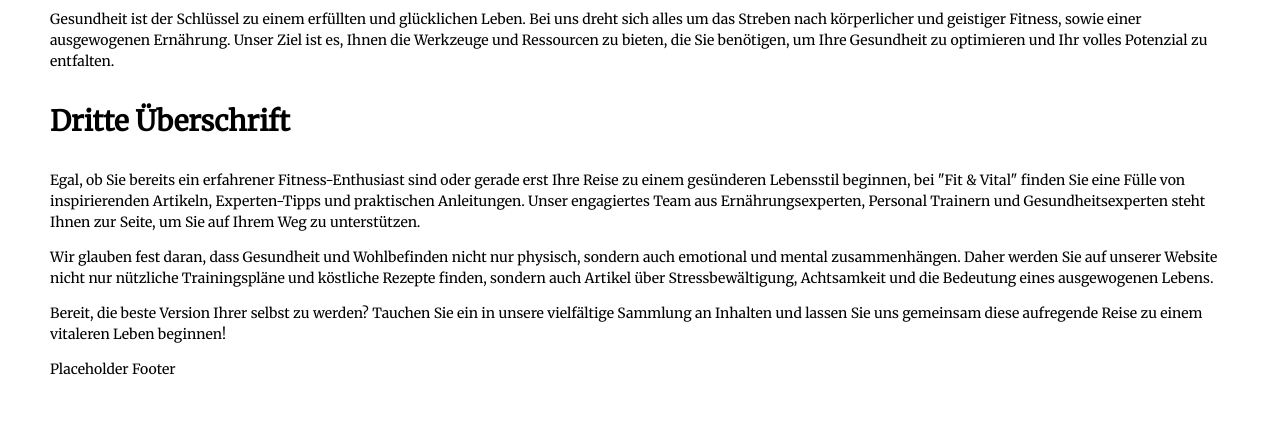
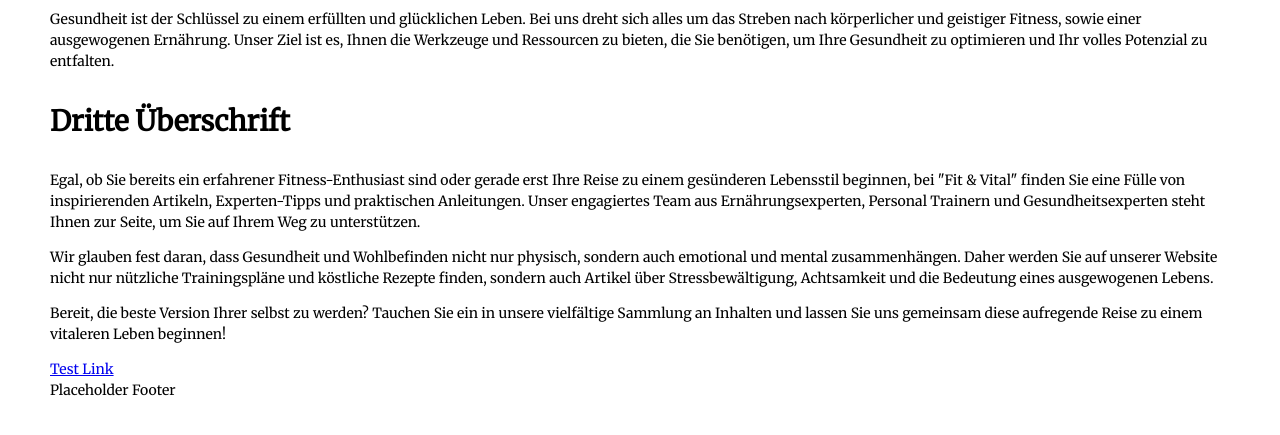
Before and after one commit to k-huber/04_newpage, a plain HTML site: page index.html in a window 1280 px wide. Shown: the part 175-610 px from the top of the page. Drawn offline with Linux system fonts and the light colour scheme.

Commit message:
add html link

```diff
--- a/index.html
+++ b/index.html
@@ -42,6 +42,8 @@
             <p>Bereit, die beste Version Ihrer selbst zu werden? Tauchen Sie ein in unsere vielfältige Sammlung an
                 Inhalten
                 und lassen Sie uns gemeinsam diese aufregende Reise zu einem vitaleren Leben beginnen!</p>
+
+            <a href="#">Test Link</a>
         </div>
     </main>
 
```
